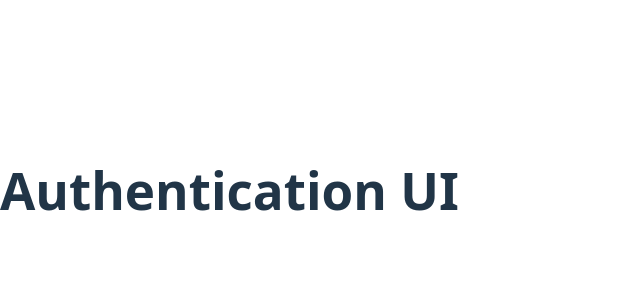
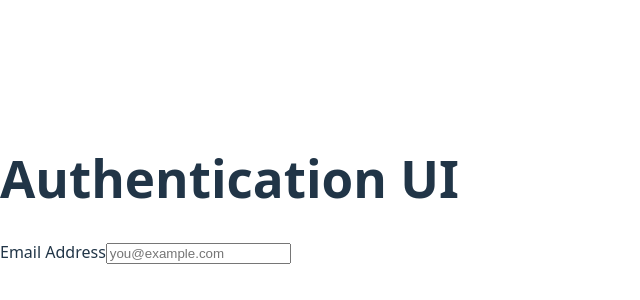
Before and after one commit to guzzkj/auth-forms, a React (Vite) app: page / in a window 1280 px wide. Shown: the part 210-510 px from the top of the page, without its empty margins (0-640 px from the left). Built offline with nearby package versions, Linux system fonts and the light colour scheme.

Commit message:
feat: add reusable input component

```diff
--- a/src/components/ui/Input.jsx
+++ b/src/components/ui/Input.jsx
@@ -0,0 +1,19 @@
+export default function Input({
+    id,
+    label,
+    type = 'text',
+    name,
+    placeholder,
+  }) {
+    return (
+      <div>
+        <label htmlFor={id}>{label}</label>
+        <input
+          id={id}
+          type={type}
+          name={name}
+          placeholder={placeholder}
+        />
+      </div>
+    );
+  }
--- a/src/pages/AuthPage.jsx
+++ b/src/pages/AuthPage.jsx
@@ -1,7 +1,16 @@
+import Input from '../components/ui/Input.jsx';
+
 export default function AuthPage() {
   return (
     <main>
       <h1>Authentication UI</h1>
+      <Input
+        id="example-email"
+        label="Email Address"
+        name="email"
+        type="email"
+        placeholder="you@example.com"
+      />
     </main>
   );
 }
```
Lines whose indentation alone changed are shown as unchanged.
